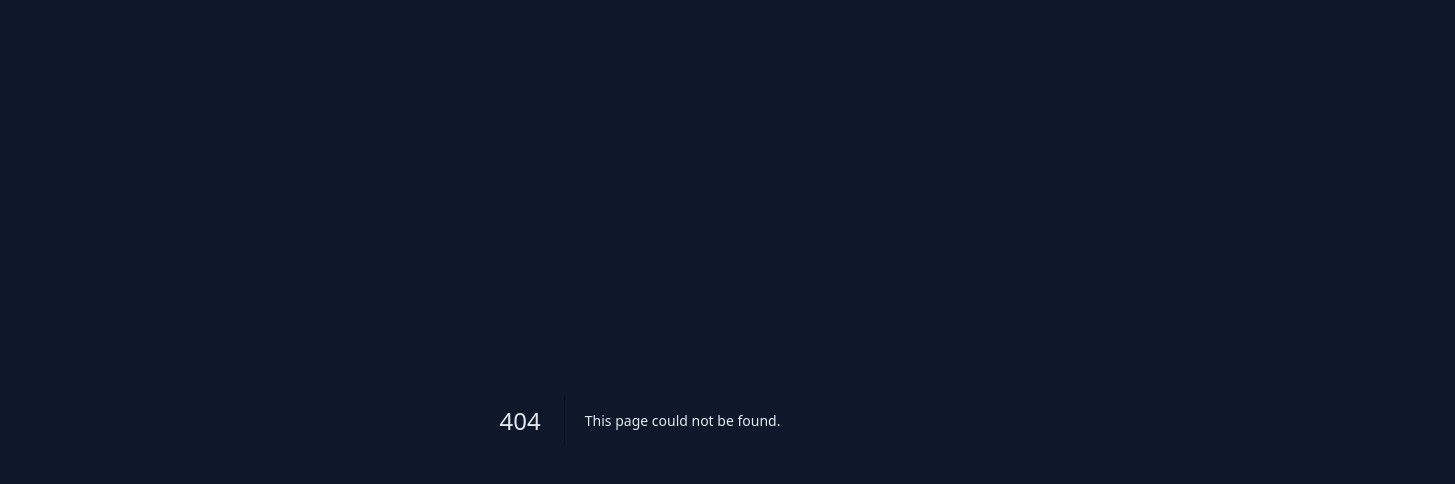
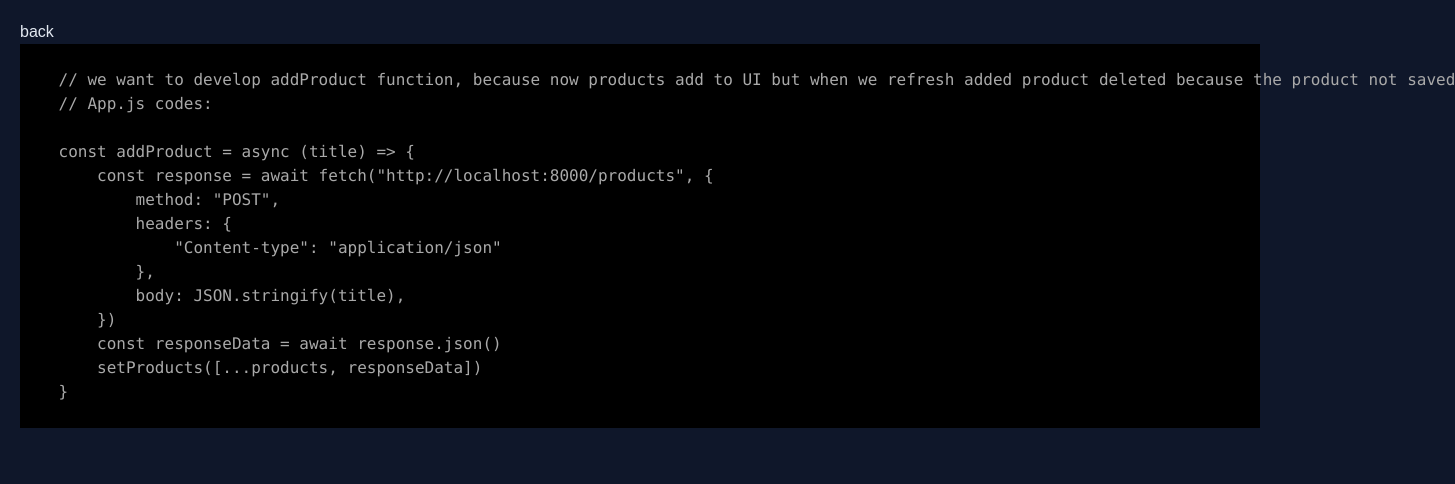
Before and after one commit to arefmaghdam/review-of-next.js14-react, a Next.js app: page /react/post-request in a window 1280 px wide. Before the commit this address had no page. Shown: the top 484 px of the page, 1455 px wide, since content can reach past the window. Built offline with nearby package versions, Linux system fonts and the light colour scheme; a web font is replaced by a local one.

Commit message:
feat: review of react post request

```diff
--- /dev/null
+++ b/src/app/react/post-request/page.tsx
@@ -0,0 +1,32 @@
+import React, { FC } from "react";
+import Link from "next/link";
+import CodePreview from "../../../components/code-preview";
+
+const PostRequest: FC = () => {
+  return (
+    <div>
+      <Link href="/">back</Link>
+      <CodePreview
+        imgURL=""
+        content={`
+    // we want to develop addProduct function, because now products add to UI but when we refresh added product deleted because the product not saved
+    // App.js codes:
+
+    const addProduct = async (title) => {
+        const response = await fetch("http://localhost:8000/products", {
+            method: "POST",
+            headers: {
+                "Content-type": "application/json"
+            },
+            body: JSON.stringify(title),
+        })
+        const responseData = await response.json()
+        setProducts([...products, responseData])
+    }
+      `}
+      />
+    </div>
+  );
+};
+
+export default PostRequest;
--- a/src/components/providers/react-provider.tsx
+++ b/src/components/providers/react-provider.tsx
@@ -21,6 +21,7 @@ const ReactProvider: FC = () => {
       <Link href="/react/what-is-API">what-is-API</Link>
       <Link href="/react/fetch-data-from-API">fetch-data-from-API</Link>
       <Link href="/react/delete-request">delete-request</Link>
+      <Link href="/react/post-request">post-request</Link>
     </div>
   );
 };
```
